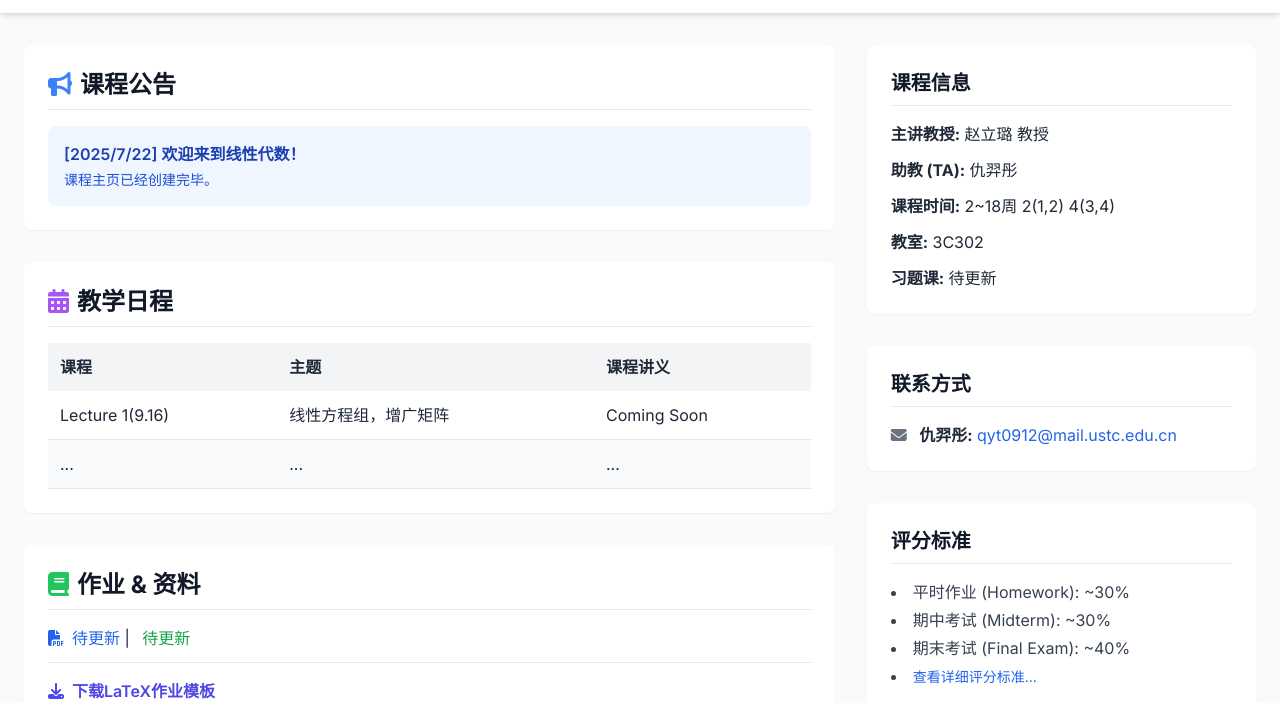
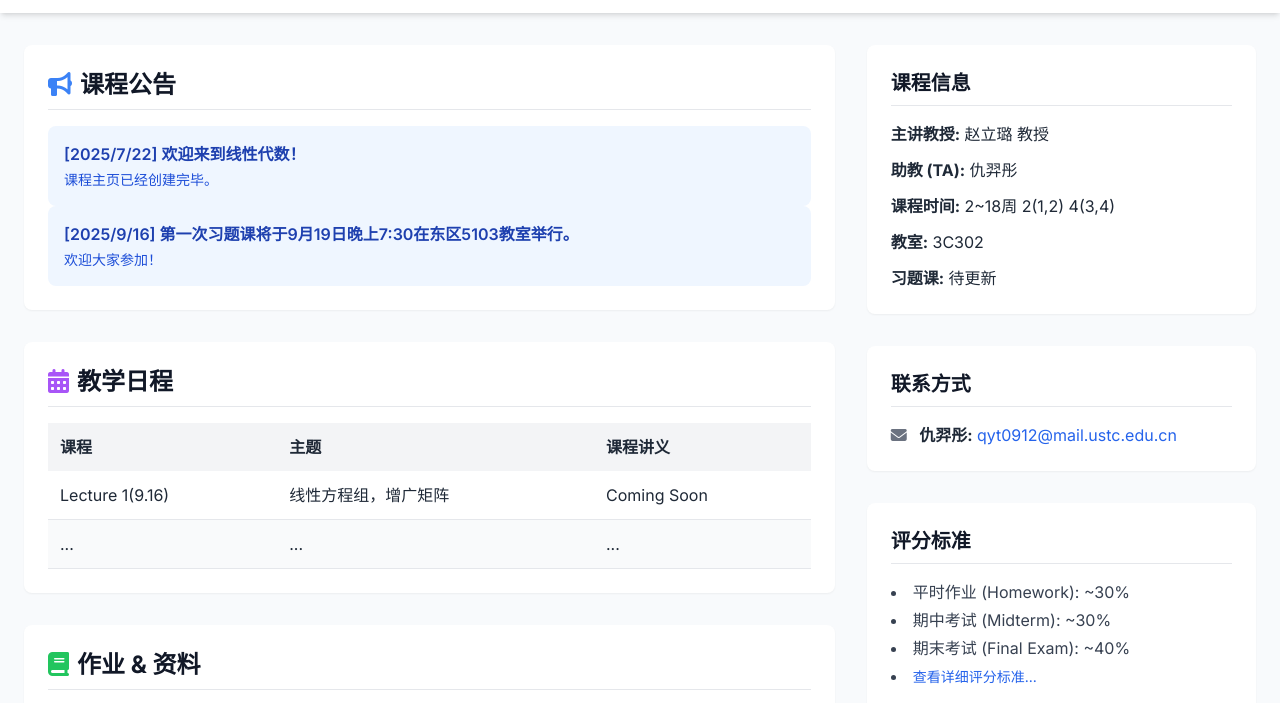
Before and after one commit to CreepierChunk37/2025FallLinearAlgebra, a plain HTML site: page index.html in a window 1280 px wide. Shown: the part 95-798 px from the top of the page. Drawn offline with nearby package versions, Linux system fonts and the light colour scheme.

Commit message:
Update index.html

```diff
--- a/index.html
+++ b/index.html
@@ -61,6 +61,14 @@
                             <p class="font-semibold text-blue-800">[2025/7/22] 欢迎来到线性代数！</p>
                             <p class="text-sm text-blue-700 mt-1">
                                 课程主页已经创建完毕。
+                            </p>
+                        </li>
+                    </ul>
+                    <ul class="space-y-4">
+                        <li class="p-4 bg-blue-50 rounded-lg">
+                            <p class="font-semibold text-blue-800">[2025/9/16] 第一次习题课将于9月19日晚上7:30在东区5103教室举行。</p>
+                            <p class="text-sm text-blue-700 mt-1">
+                                欢迎大家参加！
                             </p>
                         </li>
                     </ul>
```
